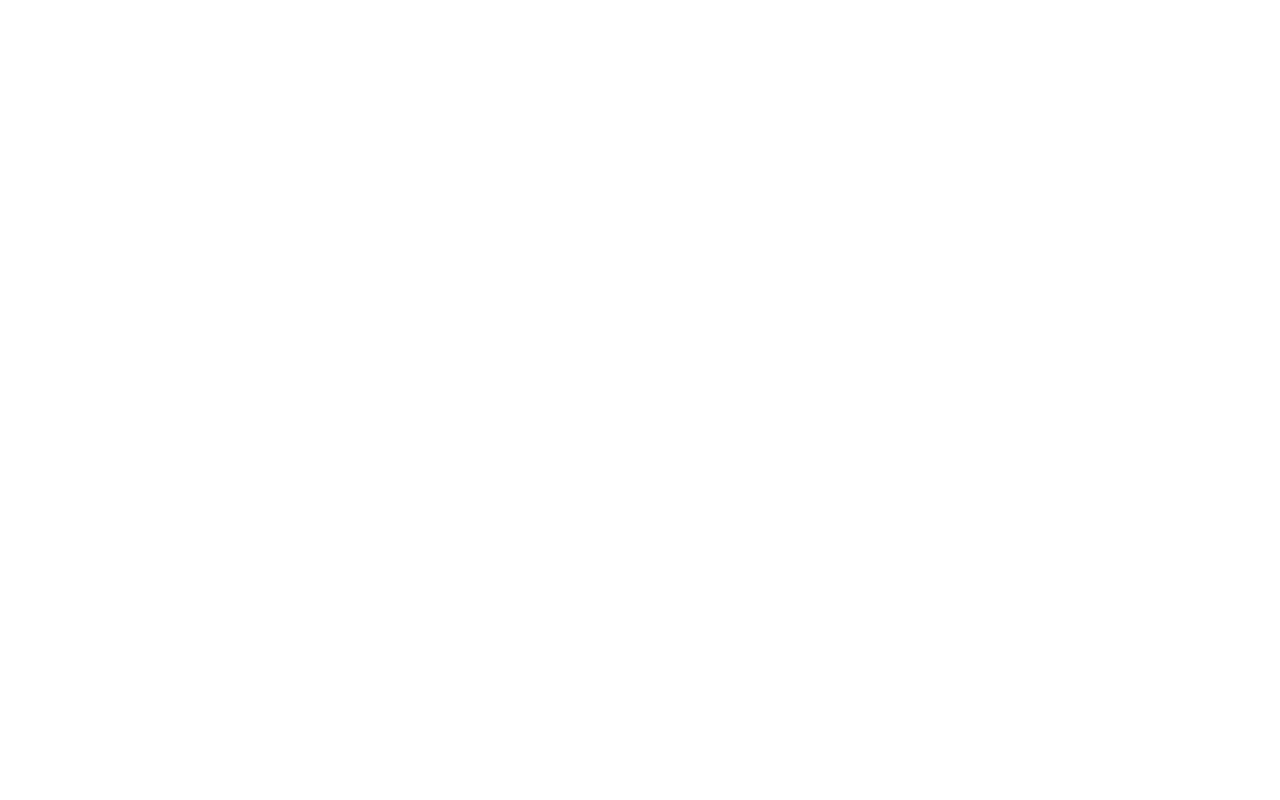
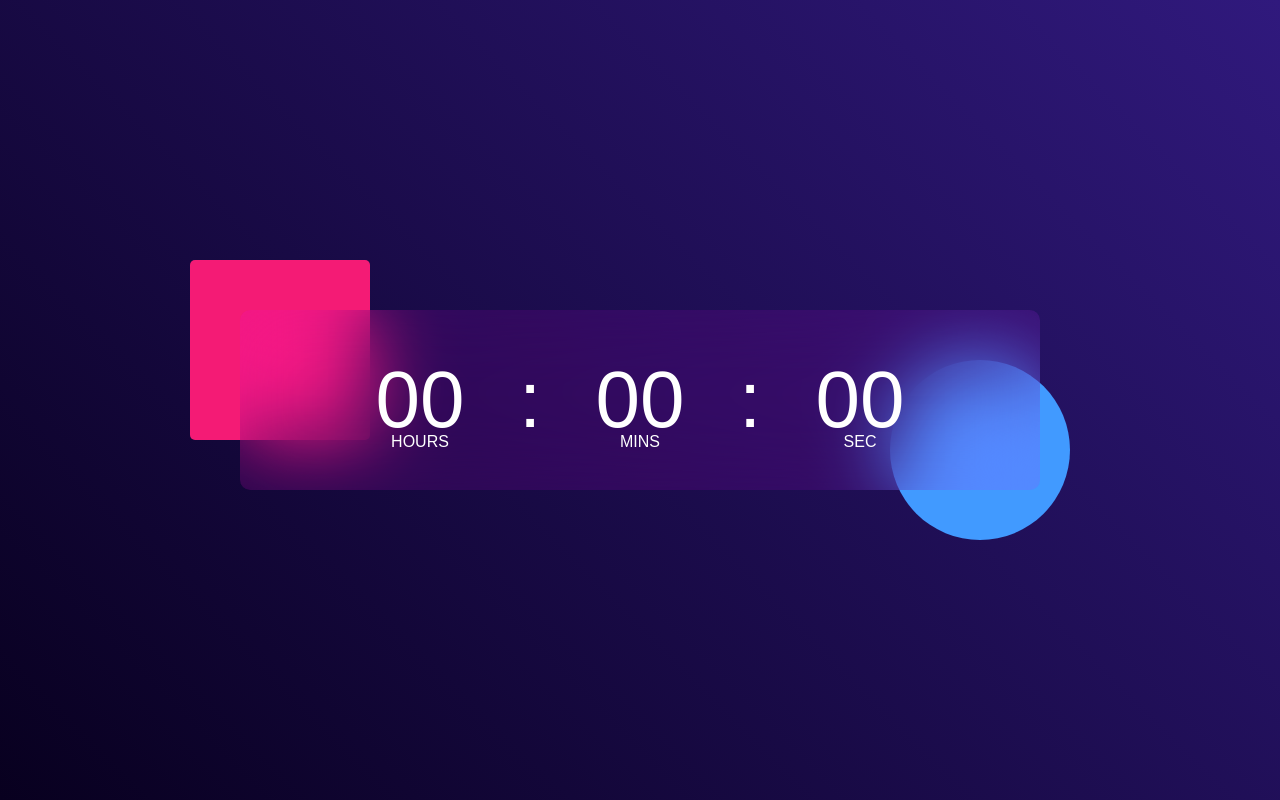
Before and after one commit to devcodingskill/DigitalClock, a plain HTML site: page index.html in a window 1280 px wide. Drawn offline with Linux system fonts and the light colour scheme.

Commit message:
add clock interface

```diff
--- a/index.html
+++ b/index.html
@@ -7,7 +7,17 @@
     <title>Digital Clock</title>
 </head>
 <body>
-
+    <div class="hero">
+        <div class="container">
+            <div class="clock">
+                <span id="hrs">00</span>
+                <span>:</span>
+                <span id="mins">00</span>
+                <span>:</span>
+                <span id="secs">00</span>
+            </div>
+        </div>
+    </div>
     <script src="script.js"></script>
 </body>
 </html>
--- a/style.css
+++ b/style.css
@@ -0,0 +1,87 @@
+* {
+    margin: 0;
+    padding: 0;
+    font-family: 'poppins', sans-serif;
+    box-sizing: border-box;
+}
+
+.hero {
+    width: 100%;
+    height: 100vh;
+    background: linear-gradient(45deg, #08001f, #30197d);
+    color: #fff;
+    position: relative;
+}
+
+.container {
+    width: 800px;
+    height: 180px;
+    position: absolute;
+    top: 50%;
+    left: 50%;
+    transform: translate(-50%, -50%);
+
+}
+
+.container::before {
+    content: '';
+    width: 180px;
+    height: 180px;
+    background: #f41b75;
+    border-radius: 5px;
+    position: absolute;
+    left: -50px;
+    top: -50px;
+    z-index: -1;
+}
+
+.container::after {
+    content: '';
+    width: 180px;
+    height: 180px;
+    background: #419aff;
+    border-radius: 50%;
+    position: absolute;
+    right: -30px;
+    bottom: -50px;
+    z-index: -1;
+}
+
+.clock {
+    width: 100%;
+    height: 100%;
+    background: rgb(235, 0, 255, 0.11);
+    display: flex;
+    border-radius: 10px;
+    justify-content: center;
+    align-items: center;
+    backdrop-filter: blur(40px);
+
+}
+
+.clock span {
+    font-size: 80px;
+    width: 110px;
+    display: inline-block;
+    text-align: center;
+    position: relative;
+}
+
+.clock span::after {
+    /* content: 'HOURS'; */
+    font-size: 16px;
+    position: absolute;
+    bottom: -5px;
+    left: 50%;
+    transform: translate(-50%);
+}
+
+#hrs::after {
+    content: 'HOURS';
+}
+#mins::after {
+    content: 'MINS';
+}
+#secs::after {
+    content: 'SEC';
+}
```
